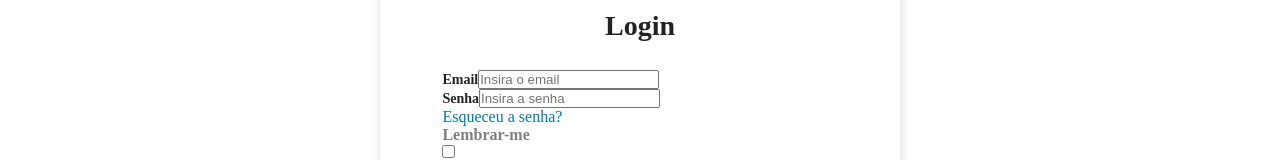
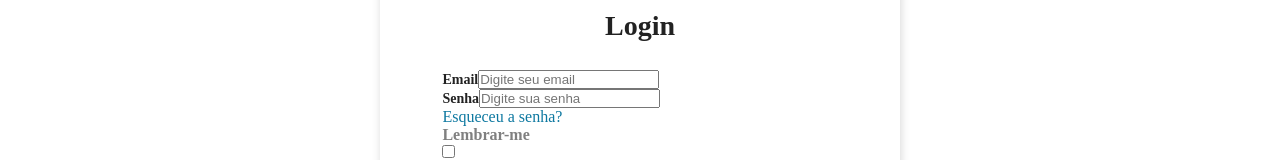
Before and after one commit to DataRain-Team-7/FRONT-BTC-finance-tool, a React (Vite) app: page /login in a window 1280 px wide. Shown: the part 257-417 px from the top of the page. Built offline with nearby package versions, Linux system fonts and the light colour scheme.

Commit message:
feat. input Login placeholder text changes

```diff
--- a/src/Components/Login/index.tsx
+++ b/src/Components/Login/index.tsx
@@ -13,7 +13,7 @@ const Login = () => {
               <input
                 type="email"
                 // className="form-control mt-1"
-                placeholder="Insira o email"
+                placeholder="Digite seu email"
               />
             </div>
             <div>
@@ -21,7 +21,7 @@ const Login = () => {
               <input
                 type="password"
                 // className="form-control mt-1"
-                placeholder="Insira a senha"
+                placeholder="Digite sua senha"
               />
             </div>
             <p>
```
